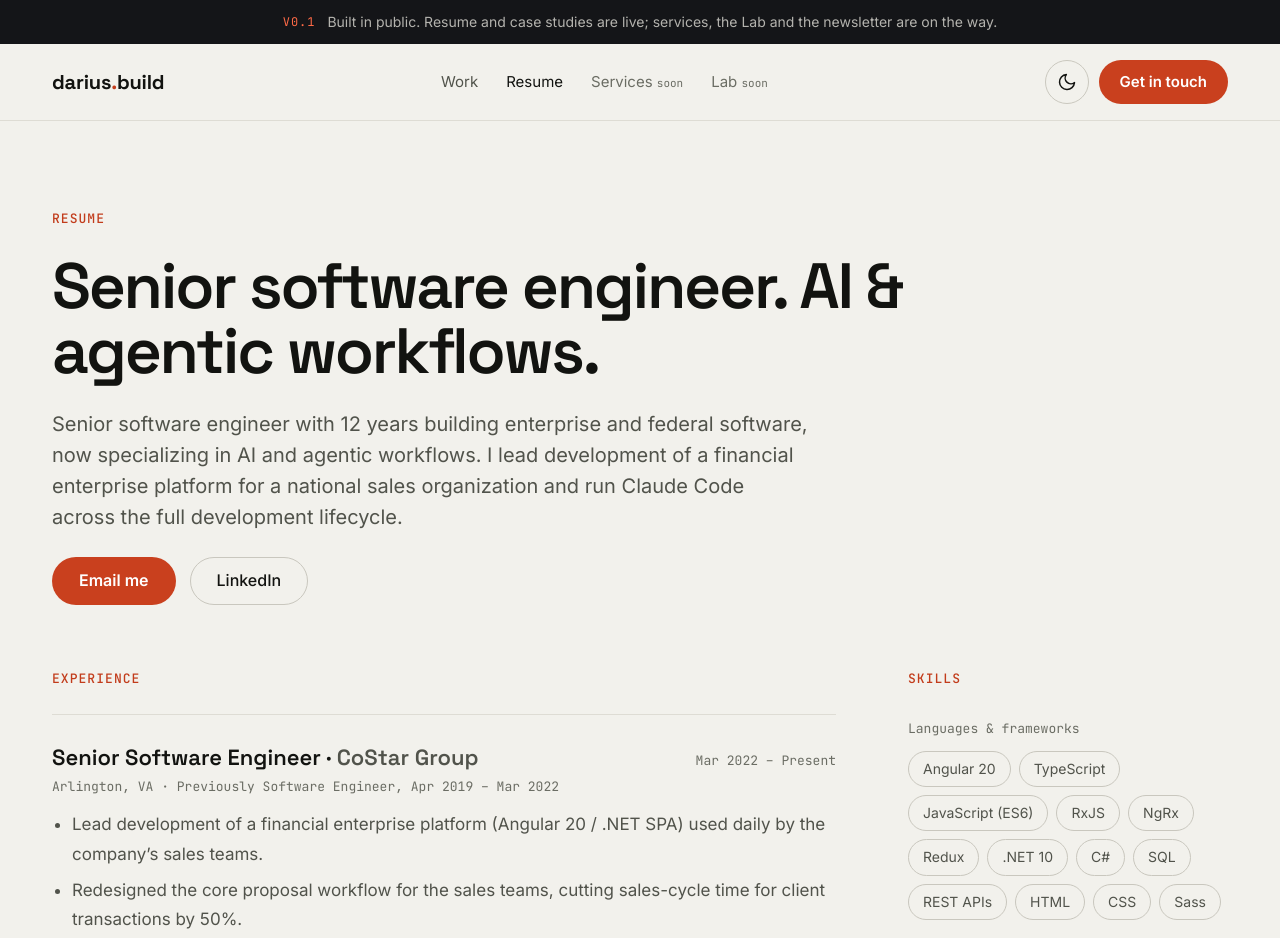
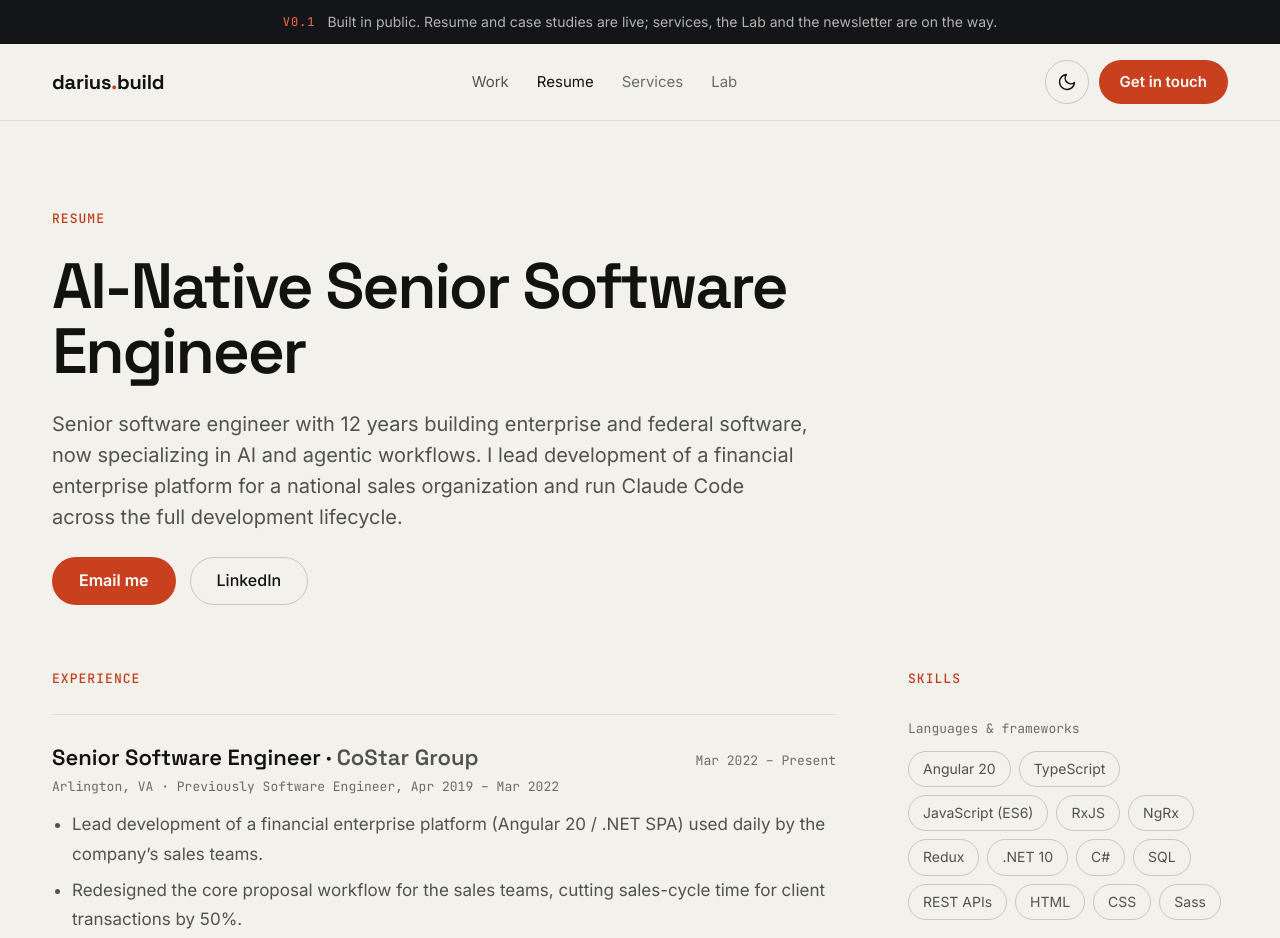
Before and after one commit to iamDarius/darius.build, an Astro site: page /resume in a window 1280 px wide. Shown: the top 938 px of the page. Built offline with nearby package versions, Linux system fonts and the light colour scheme; Astro itself is replaced by a stand-in of ours.

Commit message:
Remove 'soon' nav tags and Bethesda from header/footer; LinkedIn opens in new tab; new resume headline
Co-Authored-By: Claude Opus 5.5 <noreply@anthropic.com>
Claude-Session: https://claude.ai/code/session_0114pXXzkT4yUN8Y6S1SXHxL

```diff
--- a/src/layouts/Base.astro
+++ b/src/layouts/Base.astro
@@ -66,8 +66,8 @@ const jsonLd = {
         <div class="links">
           <a href="/#work">Work</a>
           <a href="/resume" aria-current={path.startsWith('/resume') ? 'page' : undefined}>Resume</a>
-          <a href="/#soon" class="soon">Services <small>soon</small></a>
-          <a href="/#soon" class="soon">Lab <small>soon</small></a>
+          <a href="/#soon" class="soon">Services</a>
+          <a href="/#soon" class="soon">Lab</a>
         </div>
         <div class="nav-actions">
           <button type="button" class="theme" data-theme-toggle aria-label="Switch to dark theme">
@@ -85,9 +85,9 @@ const jsonLd = {
 
     <footer class="footer">
       <div class="container footer-inner">
-        <span>© {new Date().getFullYear()} {site.name} · {site.location} · {site.version}</span>
+        <span>© {new Date().getFullYear()} {site.name} · {site.version}</span>
         <div class="row">
-          <a href={site.social.linkedin}>LinkedIn</a>
+          <a href={site.social.linkedin} target="_blank" rel="noopener noreferrer">LinkedIn</a>
           <a href={site.social.github}>GitHub</a>
           <a href={site.social.medium}>Medium</a>
           <a href={`mailto:${site.email}`}>{site.email}</a>
--- a/src/pages/index.astro
+++ b/src/pages/index.astro
@@ -8,7 +8,7 @@ const resumeHref = site.resumePdf || '/resume';
 <Base>
   <section class="container hero">
     <div class="hero-copy">
-      <p class="label">Senior software engineer · AI agents · {site.location}</p>
+      <p class="label">Senior software engineer · AI agents</p>
       <h1 class="h1">I build AI agents that do real work.</h1>
       <p class="lede">
         {YEARS} years shipping Angular and TypeScript for enterprise and federal teams. Now I run Claude agent
@@ -144,7 +144,7 @@ const resumeHref = site.resumePdf || '/resume';
       <div class="row">
         <a href={`mailto:${site.email}`} class="btn btn-accent">{site.email}</a>
         <a href={resumeHref} class="btn btn-ghost">Resume</a>
-        <a href={site.social.linkedin} class="btn btn-ghost">LinkedIn</a>
+        <a href={site.social.linkedin} target="_blank" rel="noopener noreferrer" class="btn btn-ghost">LinkedIn</a>
       </div>
     </div>
   </section>
--- a/src/pages/resume.astro
+++ b/src/pages/resume.astro
@@ -11,12 +11,12 @@ import { site } from '../config/site';
   <div class="container">
     <header class="head">
       <p class="label">Resume</p>
-      <h1 class="h1 title">Senior software engineer. AI &amp; agentic workflows.</h1>
+      <h1 class="h1 title">AI-Native Senior Software Engineer</h1>
       <p class="lede">{resume.summary}</p>
       <div class="row">
         {site.resumePdf && <a href={site.resumePdf} class="btn btn-ink" download>Download resume (PDF)</a>}
         <a href={`mailto:${site.email}`} class="btn btn-accent">Email me</a>
-        <a href={site.social.linkedin} class="btn btn-ghost">LinkedIn</a>
+        <a href={site.social.linkedin} target="_blank" rel="noopener noreferrer" class="btn btn-ghost">LinkedIn</a>
       </div>
     </header>
 
```
